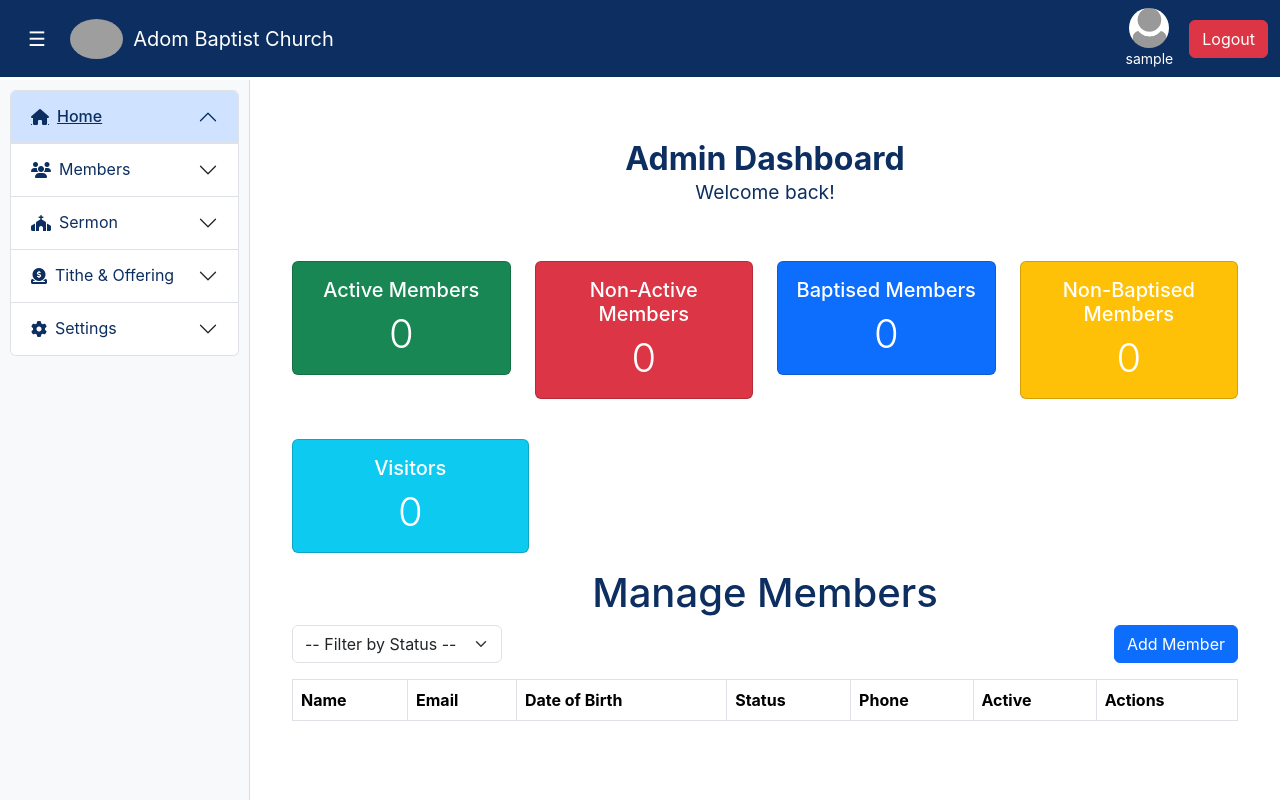
After one commit to EmmanuelDanso1/abc_site, a Flask app: page /members/manage in a window 1280 px wide. The commit adds this page. Run offline with Flask 3, Linux system fonts and the light colour scheme; the visitor is signed in with stand-in values (Sample User, id 1); data comes from the database, SQL or seed files in the repository; lists and menus that the app fills with data are empty; some libraries are stand-ins or nearby versions; grey boxes are pictures that could not be loaded.

Commit message:
git added members, tithes and offering

```diff
--- a/adom_baptist/forms/__init__.py
+++ b/adom_baptist/forms/__init__.py
@@ -1,3 +1,4 @@
 from .auth import PasswordResetRequestForm, LoginForm,PasswordResetForm
 from .admin import AdminSignupForm
 from .sermon_form import SermonForm
+from .member_form import MemberForm
--- a/adom_baptist/models/__init__.py
+++ b/adom_baptist/models/__init__.py
@@ -1,2 +1,3 @@
 from .admin import Admin
 from .sermon import Sermon
+from .members import Member
--- a/adom_baptist/models/admin.py
+++ b/adom_baptist/models/admin.py
@@ -13,9 +13,9 @@ class Admin(UserMixin, db.Model):
     password = db.Column(db.String(255), nullable=False)
     profile_pic = db.Column(db.String(255), nullable=True)
 
-    # relationship between admin and sermon
+    # relationship between admin and sermon, members
     sermons = db.relationship('Sermon', backref='admin', lazy=True)
-
+    members = db.relationship('Member', back_populates='admin', cascade="all, delete-orphan")
     def __repr__(self):
         return f"<Admin {self.username}>"
 
--- a/adom_baptist/routes/admin_routes.py
+++ b/adom_baptist/routes/admin_routes.py
@@ -2,8 +2,8 @@ from flask import Blueprint, render_template, session, redirect, url_for,jsonify
 from flask_login import login_required, current_user
 from werkzeug.utils import secure_filename
 # using the imports from __init__.py file
-from adom_baptist.models import Admin, Sermon
-from adom_baptist.forms import SermonForm
+from adom_baptist.models import Admin, Sermon, Member
+from adom_baptist.forms import SermonForm, MemberForm
 from adom_baptist import db, mail
 from flask_mail import Message
 from flask_wtf.csrf import generate_csrf,validate_csrf, CSRFError
@@ -156,3 +156,74 @@ def delete_sermon(sermon_id):
     db.session.commit()
     flash('Sermon deleted successfully.', 'success')
     return redirect(url_for('admin.manage_sermons'))
+
+
+# member management
+@admin_bp.route('/members/manage')
+@login_required
+def manage_members():
+    filter_status = request.args.get('status')
+    query = Member.query
+    if filter_status:
+        query = query.filter_by(membership_status=filter_status)
+    members = query.order_by(Member.full_name).all()
+
+    # Totals and card
+    total_active = Member.query.filter_by(is_active=True).count()
+    total_inactive = Member.query.filter_by(is_active=False).count()
+    total_baptised = Member.query.filter_by(membership_status='Baptised').count()
+    total_not_baptised = Member.query.filter_by(membership_status='Not Baptised').count()
+    total_visitors = Member.query.filter_by(membership_status='Visitor').count()
+
+
+    return render_template('admin/manage_members.html',
+                           members=members,
+                           total_active=total_active,
+                           total_inactive=total_inactive,
+                           total_baptised=total_baptised,
+                           total_not_baptised=total_not_baptised,
+                           total_visitors=total_visitors)
+
+
+@admin_bp.route('/admin/members/create', methods=['GET', 'POST'])
+@login_required
+def create_member():
+    form = MemberForm()
+    if form.validate_on_submit():
+        member = Member(
+            full_name=form.full_name.data,
+            email=form.email.data,
+            phone=form.phone.data,
+            address=form.address.data,
+            date_of_birth=form.date_of_birth.data,
+            gender=form.gender.data,
+            membership_status=form.membership_status.data,
+            is_active=form.is_active.data,
+            admin_id=current_user.id
+        )
+        db.session.add(member)
+        db.session.commit()
+        flash('Member created successfully.', 'success')
+        return redirect(url_for('admin.manage_members'))
+    return render_template('admin/member_form.html', form=form, title='Add Member')
+
+@admin_bp.route('/admin/members/<int:member_id>/edit', methods=['GET', 'POST'])
+@login_required
+def edit_member(member_id):
+    member = Member.query.get_or_404(member_id)
+    form = MemberForm(obj=member)
+    if form.validate_on_submit():
+        form.populate_obj(member)
+        db.session.commit()
+        flash('Member updated successfully.', 'success')
+        return redirect(url_for('admin.manage_members'))
+    return render_template('admin/member_form.html', form=form, title='Edit Member')
+
+@admin_bp.route('/admin/members/<int:member_id>/delete', methods=['POST'])
+@login_required
+def delete_member(member_id):
+    member = Member.query.get_or_404(member_id)
+    db.session.delete(member)
+    db.session.commit()
+    flash('Member deleted.', 'success')
+    return redirect(url_for('admin.manage_members'))
--- a/adom_baptist/routes/main_routes.py
+++ b/adom_baptist/routes/main_routes.py
@@ -9,6 +9,9 @@ main_bp = Blueprint('main', __name__)
 
 @main_bp.route('/')
 def home():
+    if current_user.is_authenticated and current_user.is_admin:
+        # Redirect admin to the member dashboard
+        return redirect(url_for('admin.manage_members'))  # or your renamed route
     return render_template('home.html')
 
 @main_bp.route('/contact')
--- a/adom_baptist/templates/admin/admin_dashboard.html
+++ b/adom_baptist/templates/admin/admin_dashboard.html
@@ -1,7 +1,10 @@
-{% block content %}
+<!DOCTYPE html>
+<html lang="en">
+<head>
+  <meta charset="UTF-8">
+  <title>{% block title %}Admin Panel{% endblock %}</title>
   <link rel="stylesheet" href="https://cdnjs.cloudflare.com/ajax/libs/font-awesome/6.4.0/css/all.min.css" />
   <link href="https://cdn.jsdelivr.net/npm/bootstrap@5.3.3/dist/css/bootstrap.min.css" rel="stylesheet">
-
     <style>
     body {
       font-family: 'Inter', sans-serif;
@@ -106,7 +109,8 @@
 
 
   </style>
-
+</head>
+<body>
   <!-- NAVBAR -->
   <nav class="navbar navbar-expand-lg navbar-dark bg-steel fixed-top">
     <div class="container-fluid">
@@ -164,18 +168,12 @@
   <!-- Sidebar + Main Content -->
   <div id="mainWrapper">
     {% include 'admin/sidebar.html' %}
-
     <main id="mainContent">
-    <div class="dashboard-banner">
-      <div class="container-fluid d-flex justify-content-between align-items-center ms-5">
-        <div>
-          <h2 class="dashboard-title text-center">Admin Dashboard</h2>
-          <p class="dashboard-subtitle text-center">Welcome back!</p>
+      <div class="dashboard-banner text-center">
+        <h1 class="dashboard-title">Admin Dashboard</h1>
+        <p class="dashboard-subtitle">Welcome back!</p>
       </div>
-      </div>
-    </div>
-
-
+      {% block content %}{% endblock %}
     </main>
   </div>
 
@@ -192,4 +190,5 @@
     });
   </script>
   <script src="https://cdn.jsdelivr.net/npm/bootstrap@5.3.3/dist/js/bootstrap.bundle.min.js"></script>
-{% endblock %}
+</body>
+</html>
--- /dev/null
+++ b/adom_baptist/templates/admin/manage_members.html
@@ -0,0 +1,140 @@
+{% extends 'admin/admin_dashboard.html' %}
+
+{% block title %}Manage Members{% endblock %}
+
+{% block content %}
+<div class="container mt-4">
+
+
+  <!-- Summary Cards -->
+  <div class="row mb-4">
+    <div class="col-md-3">
+      <div class="card text-white bg-success mb-3">
+        <div class="card-body">
+          <h5 class="card-title text-center">Active Members</h5>
+          <p class="card-text display-6 text-center">{{ total_active }}</p>
+        </div>
+      </div>
+    </div>
+
+    <div class="col-md-3">
+      <div class="card text-white bg-danger mb-3">
+        <div class="card-body">
+          <h5 class="card-title text-center">Non-Active Members</h5>
+          <p class="card-text display-6 text-center">{{ total_inactive }}</p>
+        </div>
+      </div>
+    </div>
+
+    <div class="col-md-3">
+      <div class="card text-white bg-primary mb-3">
+        <div class="card-body">
+          <h5 class="card-title text-center">Baptised Members</h5>
+          <p class="card-text display-6 text-center">{{ total_baptised }}</p>
+        </div>
+      </div>
+    </div>
+
+    <div class="col-md-3">
+      <div class="card text-white bg-warning mb-3">
+        <div class="card-body">
+          <h5 class="card-title text-center ">Non-Baptised Members</h5>
+          <p class="card-text display-6 text-center">{{ total_not_baptised }}</p>
+        </div>
+      </div>
+    </div>
+  </div>
+  <div class="col-md-3">
+  <div class="card text-white bg-info mb-3">
+    <div class="card-body">
+      <h5 class="card-title text-center">Visitors</h5>
+      <p class="card-text display-6 text-center">{{ total_visitors }}</p>
+    </div>
+  </div>
+</div>
+
+  <h1 class="text-center" style="color: #0C2E60;">Manage Members</h1>
+  <!-- Filter and Add Button -->
+  <div class="d-flex justify-content-between align-items-center mb-3">
+    <form method="get" class="form-inline">
+      <select name="status" class="form-select me-2" onchange="this.form.submit()">
+        <option value="">-- Filter by Status --</option>
+        <option value="Baptised" {% if request.args.get('status') == 'Baptised' %}selected{% endif %}>Baptised</option>
+        <option value="Not Baptised" {% if request.args.get('status') == 'Not Baptised' %}selected{% endif %}>Not Baptised</option>
+        <option value="Visitor" {% if request.args.get('status') == 'Visitor' %}selected{% endif %}>Visitor</option>
+      </select>
+    </form>
+    <a href="{{ url_for('admin.create_member') }}" class="btn btn-primary">Add Member</a>
+  </div>
+
+  <!-- Members Table -->
+  <table class="table table-striped table-bordered">
+    <thead>
+      <tr>
+        <th>Name</th>
+        <th>Email</th>
+        <th>Date of Birth</th>
+        <th>Status</th>
+        <th>Phone</th>
+        <th>Active</th>
+        <th>Actions</th>
+      </tr>
+    </thead>
+    <tbody>
+      {% for member in members %}
+      <tr>
+        <td>{{ member.full_name }}</td>
+        <td>{{ member.email or '-' }}</td>
+        <td>{{ member.date_of_birth or '-' }}</td>
+        <td>
+          {% if member.membership_status == 'Baptised' %}
+            <span class="text-success">{{ member.membership_status }}</span>
+          {% elif member.membership_status == 'Not Baptised' %}
+            <span class="text-danger">{{ member.membership_status }}</span>
+          {% elif member.membership_status == 'Visitor' %}
+            <span class="text-warning">{{ member.membership_status }}</span>
+          {% else %}
+            <span>{{ member.membership_status }}</span>
+          {% endif %}
+        </td>
+        <td>{{ member.phone or '-' }}</td>
+        <td>
+          {% if member.is_active %}
+            <span class="text-success">Yes</span>
+          {% else %}
+            <span class="text-danger">No</span>
+          {% endif %}
+        </td>
+        <td>
+          <a href="{{ url_for('admin.edit_member', member_id=member.id) }}" class="btn btn-sm btn-warning">Edit</a>
+          <button type="button" class="btn btn-sm btn-danger" data-bs-toggle="modal" data-bs-target="#deleteModal{{ member.id }}">
+            Delete
+          </button>
+        </td>
+      </tr>
+      <!-- Delete Confirmation Modal -->
+    <div class="modal fade" id="deleteModal{{ member.id }}" tabindex="-1" aria-labelledby="deleteModalLabel{{ member.id }}" aria-hidden="true">
+    <div class="modal-dialog modal-dialog-centered">
+        <div class="modal-content">
+        <div class="modal-header bg-danger text-white">
+            <h5 class="modal-title" id="deleteModalLabel{{ member.id }}">Confirm Deletion</h5>
+            <button type="button" class="btn-close btn-close-white" data-bs-dismiss="modal" aria-label="Close"></button>
+        </div>
+        <div class="modal-body">
+            Are you sure you want to delete <strong>{{ member.full_name }}</strong>?
+        </div>
+        <div class="modal-footer">
+            <form action="{{ url_for('admin.delete_member', member_id=member.id) }}" method="post">
+            <input type="hidden" name="csrf_token" value="{{ csrf_token() }}">
+            <button type="button" class="btn btn-secondary" data-bs-dismiss="modal">Cancel</button>
+            <button type="submit" class="btn btn-danger">Yes, Delete</button>
+            </form>
+        </div>
+        </div>
+    </div>
+    </div>
+      {% endfor %}
+    </tbody>
+  </table>
+</div>
+{% endblock %}
--- a/adom_baptist/templates/admin/sidebar.html
+++ b/adom_baptist/templates/admin/sidebar.html
@@ -31,10 +31,10 @@
         <div class="accordion-body px-0">
           <ul class="nav flex-column">
             <li class="nav-item">
-              <a class="nav-link" href="#"><i class="fas fa-user-plus me-2"></i> <span>Upload Member</span></a>
+              <a class="nav-link" href="{{ url_for('admin.create_member') }}"><i class="fas fa-user-plus me-2"></i> <span>Upload Member</span></a>
             </li>
             <li class="nav-item">
-              <a class="nav-link" href="#"><i class="fas fa-users-cog me-2"></i> <span>Manage Member</span></a>
+              <a class="nav-link" href="{{ url_for('admin.manage_members') }}"><i class="fas fa-users-cog me-2"></i> <span>Manage Member</span></a>
             </li>
           </ul>
         </div>
@@ -62,7 +62,32 @@
       </div>
     </div>
 
-    <!-- Settings -->
+
+    <!-- Tithe & Offering Accordion -->
+    <div class="accordion-item">
+      <h2 class="accordion-header" id="givingHeading">
+        <button class="accordion-button collapsed" type="button" data-bs-toggle="collapse" data-bs-target="#givingCollapse" aria-expanded="false" aria-controls="givingCollapse">
+          <i class="fas fa-donate me-2"></i> <span>Tithe & Offering</span>
+        </button>
+      </h2>
+      <div id="givingCollapse" class="accordion-collapse collapse" aria-labelledby="givingHeading" data-bs-parent="#adminAccordion">
+        <div class="accordion-body px-0">
+          <ul class="nav flex-column">
+            <li class="nav-item">
+              <a class="nav-link" href="#">
+                <i class="fas fa-hand-holding-usd me-2"></i> <span>Tithe</span>
+              </a>
+            </li>
+            <li class="nav-item">
+              <a class="nav-link" href="#">
+                <i class="fas fa-hand-holding-heart me-2"></i> <span>Offering</span>
+              </a>
+            </li>
+          </ul>
+        </div>
+      </div>
+    </div>
+<!-- Settings -->
     <div class="accordion-item">
       <h2 class="accordion-header" id="settingsHeading">
         <button class="accordion-button collapsed" type="button" data-bs-toggle="collapse" data-bs-target="#settingsCollapse" aria-expanded="false" aria-controls="settingsCollapse">
@@ -79,6 +104,5 @@
         </div>
       </div>
     </div>
-
   </div> <!-- End accordion -->
 </nav>
--- a/adom_baptist/templates/admin/upload_sermon.html
+++ b/adom_baptist/templates/admin/upload_sermon.html
@@ -3,7 +3,7 @@
 
 {% block content %}
 <div class="container mt-4">
-  <h2 class="text-center">Upload Sermon</h2>
+  <h2 class="text-center" style="color: #0C2E60;">Upload Sermon</h2>
   <form method="POST" enctype="multipart/form-data">
     {{ form.hidden_tag() }}
 
```
Also changed, not shown: adom_baptist/forms/member_form.py (added, +18 -0 lines), adom_baptist/models/members.py (added, +23 -0 lines), adom_baptist/templates/admin/admin_dashheader.html (added, +7 -0 lines), adom_baptist/templates/admin/member_form.html (added, +48 -0 lines), adom_baptist/templates/index.html (+10 -4 lines), migrations/versions/1f344e3736ec_added_member_model.py (added, +44 -0 lines). Lines whose indentation alone changed are shown as unchanged.
